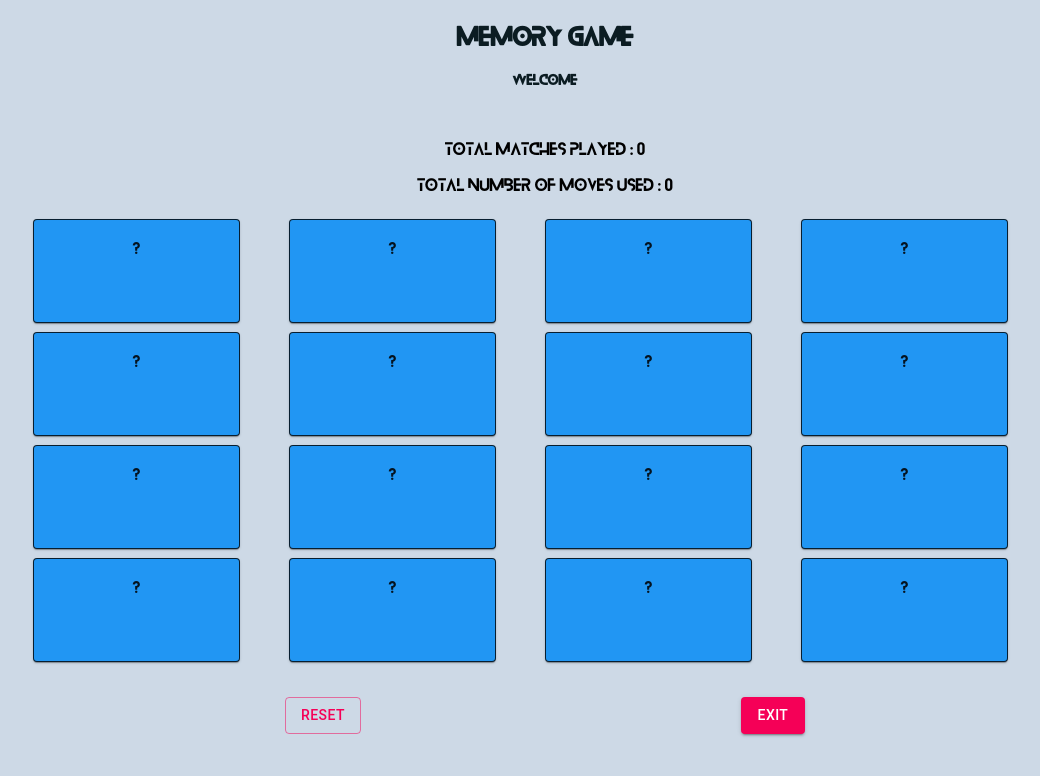
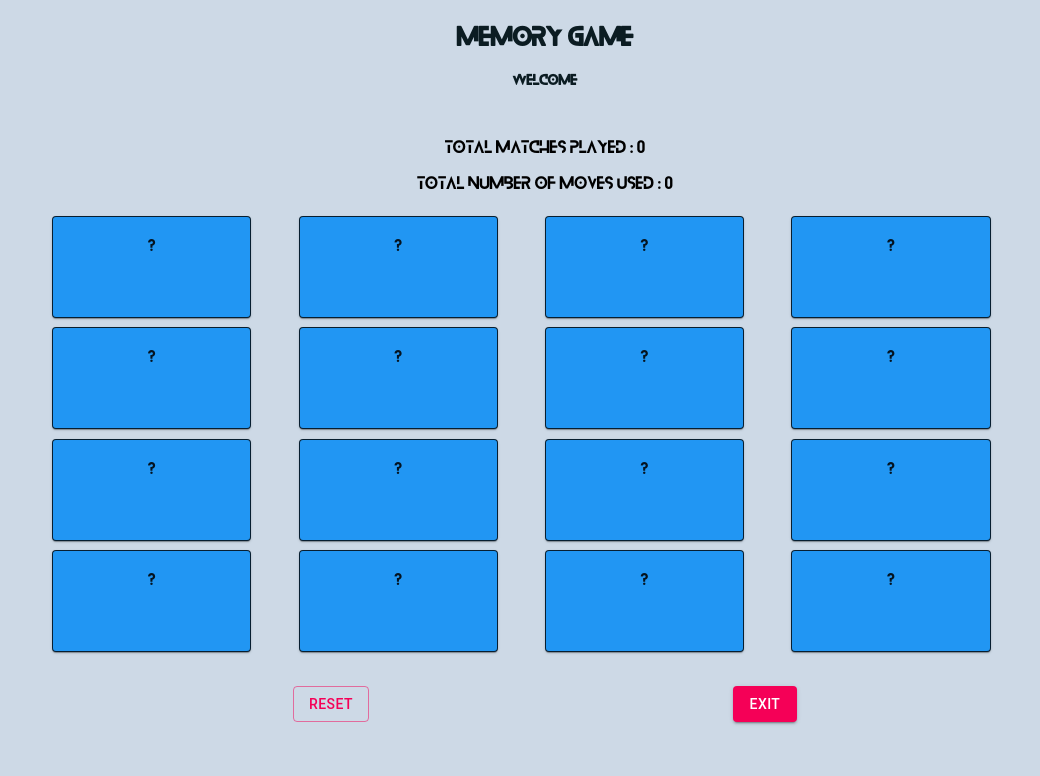
Before and after one commit to Umeshmalik/memory-app, a React (Create React App) app: page / in a window 1280 px wide. Shown: the top 776 px of the page, without its empty margins (95-1135 px from the left). Built offline with nearby package versions, Linux system fonts and the light colour scheme.

Commit message:
displayed fix

```diff
--- a/src/App.js
+++ b/src/App.js
@@ -1,3 +1,4 @@
+import { Container } from '@material-ui/core';
 import { createContext, useState, useEffect } from 'react';
 import './App.css';
 import Cards from './comp/Cards';
@@ -26,7 +27,7 @@ function App() {
 
   return (
     <context.Provider value={{score, setScore, gridElements, setGridElements, solvedAlphabet, setSolvedAlphabet}}>
-      <div className="App">
+      <Container className="App">
         <header>
           <h2>Memory Game</h2>
           <h5>Welcome</h5>
@@ -34,7 +35,7 @@ function App() {
         <ScoreDisplay/>
         <Cards/>
         <Models/>
-      </div>
+      </Container>
    </context.Provider>
   );
 }
--- a/src/comp/Card.js
+++ b/src/comp/Card.js
@@ -20,13 +20,13 @@ function SimpleCard({alphabet}) {
   const [showCard, setShowCard] = useState(false);
 
   const makeCardVisible = ()=>{
-    setShowCard(true)
+    setShowCard(!showCard)
     setTimeout(()=>setShowCard(false),1000)
   }
   return (
     <Card className={classes.root}>
-      {solvedAlphabet.includes(alphabet.value) && <CardContent style={{visibility:'hidden'}}>{alphabet.value}</CardContent>}
-      {!showCard && !solvedAlphabet.includes(alphabet.value) && <CardContent  onClick={()=>makeCardVisible()}>{alphabet.blank}</CardContent>}
+      {solvedAlphabet.includes(alphabet.value) && <CardContent style={{display:'none'}}>{alphabet.value}</CardContent>}
+      {!showCard && !solvedAlphabet.includes(alphabet.value) && <CardContent style={{display:`${showCard?'none':'false'}`}} onClick={()=>makeCardVisible()}>{alphabet.blank}</CardContent>}
       {showCard && <CardContent>{alphabet.value}</CardContent>}
     </Card>
   );
--- a/src/comp/Cards.js
+++ b/src/comp/Cards.js
@@ -36,7 +36,8 @@ function Cards() {
             {
                 gridElements.map((alphabet,idx)=><div key={idx} onClick={(e)=>{checkIfSame({alphabet,idx})}}>
                                             <Card alphabet = {alphabet} />
-                                              </div>)
+                                              </div>
+                                )
             }
         </div>
     )
```
